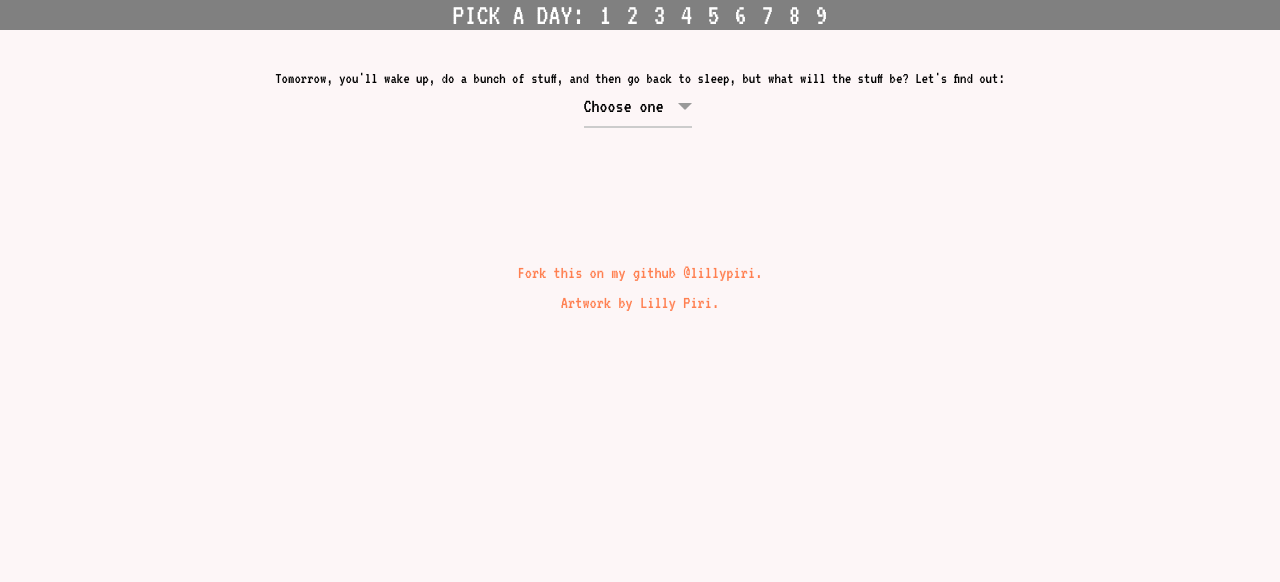
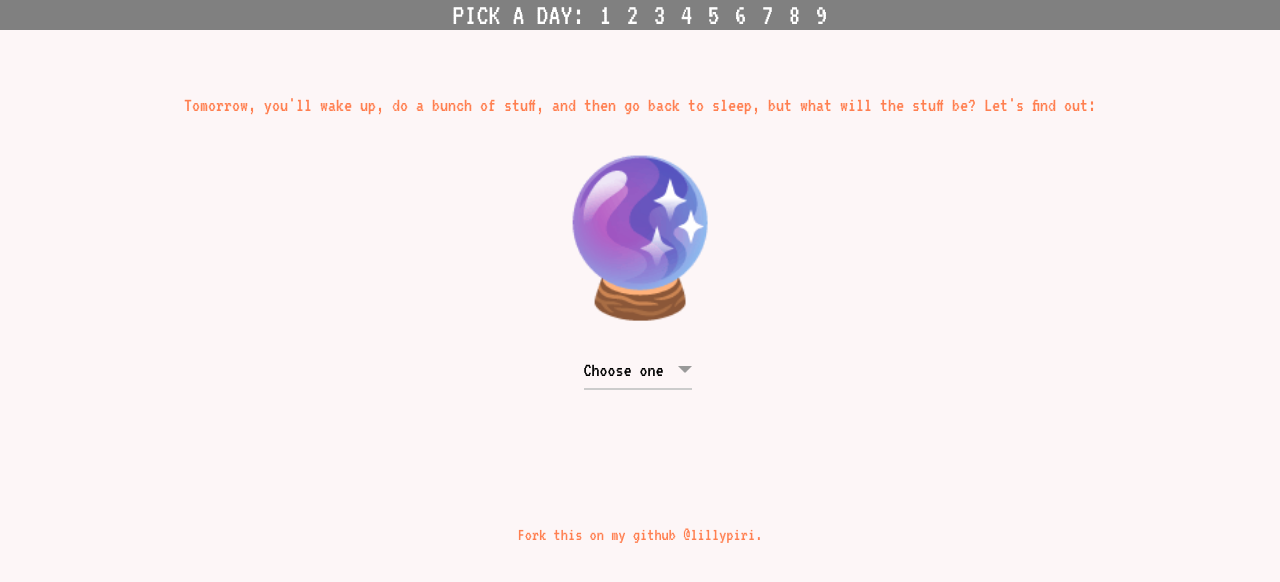
Before and after one commit to lillypiri/30apps30days, a React (Create React App) app: page / in a window 1280 px wide. Shown: the top 582 px of the page. Built offline with nearby package versions, Linux system fonts and the light colour scheme; a web font is replaced by a local one.

Commit message:
fixed React warning on day 6. Fixed styling on day 9. added emoji

```diff
--- a/src/day6.js
+++ b/src/day6.js
@@ -92,17 +92,18 @@ class GameGal extends Component {
     renderGrid () {
         var rows = [];
 
+        const renderCell = (cell, x) => {
+            return (
+                <div className="cell" key={x}>
+                    {this.state.grid[(y * WIDTH) + x]}
+                </div>
+            );
+        }
+
         for (var y = 0; y < HEIGHT; y++) {
             rows.push(
                 <div className="row" key={y}>
-                    {this.state.grid.slice(y * WIDTH, (y * WIDTH) + WIDTH).map((cell, x) => {
-
-                        return (
-                            <div className="cell" key={x}>
-                                {this.state.grid[(y * WIDTH) + x]}
-                            </div>
-                        );
-                    })}
+                    {this.state.grid.slice(y * WIDTH, (y * WIDTH) + WIDTH).map(renderCell)}
                 </div>
             )
         }
--- a/src/day9.css
+++ b/src/day9.css
@@ -11,11 +11,17 @@
     padding: 10px;
 }
 
+.emoji-ball {
+    font-size: 150px;
+    text-align: center;
+    min-height: 200px;
+}
+
 .dropdown {
         -webkit-appearance: none;
         border: none;
         outline: none;
-        height: 40;
+        height: 40px;
         background: none;
         background: url(./images/carat.png) no-repeat 100%;
         background-size: 14px 7px;
--- a/src/day9.js
+++ b/src/day9.js
@@ -70,8 +70,11 @@ class Nine extends Component {
                 <div className="form-nine">
                     <form onSubmit={this.handleSubmit}>
                         <label>
-                            <div>
+                            <div className="title">
                                 Tomorrow, you'll wake up, do a bunch of stuff, and then go back to sleep, but what will the stuff be? Let's find out:
+                            </div>
+                            <div className="emoji-ball">
+                                <span role="img" aria-label="crystal ball emoji">🔮</span>
                             </div>
                                 <div>
                                     <select className="dropdown" value={this.state.value} onChange={this.handleChange}>
@@ -100,9 +103,6 @@ class Nine extends Component {
                 </div>
                 <div className="footer">
                     Fork this on my github <a href="https://github.com/lillypiri/30apps30days">@lillypiri</a>.
-                    <div>
-                        Artwork by <a href="https://lillypiri.com">Lilly Piri</a>.
-                    </div>
                 </div>
             </div>
         );
```
